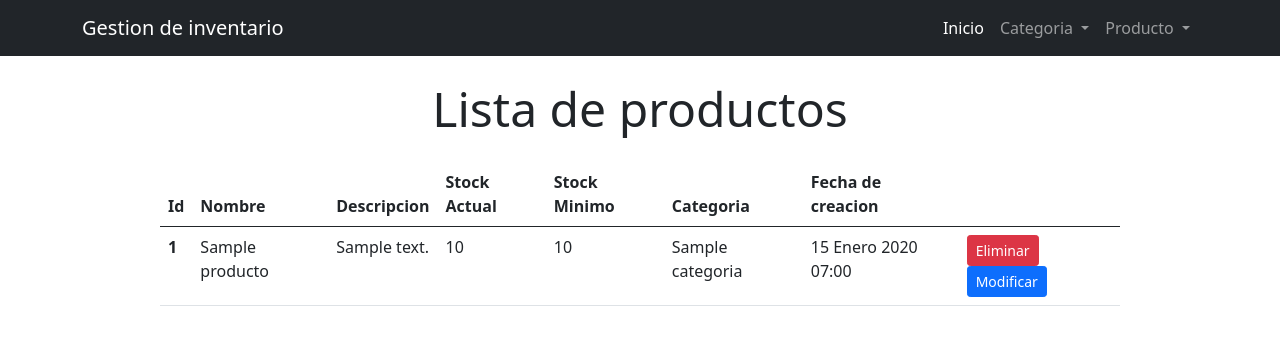
After one commit to juan13335/Project-inventory-management, a Django app: page /producto/listar/ in a window 1280 px wide. The commit adds this page. Shown: the top 345 px of the page. Run offline with Django 5.2, Linux system fonts and the light colour scheme; tables that the repository leaves empty hold one stand-in row (values such as "Sample post"); some libraries are stand-ins or nearby versions.

Commit message:
Se agrega listado de producto

```diff
--- a/GDS/settings.py
+++ b/GDS/settings.py
@@ -110,9 +110,9 @@ AUTH_PASSWORD_VALIDATORS = [
 # Internationalization
 # https://docs.djangoproject.com/en/5.0/topics/i18n/
 
-LANGUAGE_CODE = 'en-us'
+LANGUAGE_CODE = 'es-ar'
 
-TIME_ZONE = 'UTC'
+TIME_ZONE = 'America/Argentina/Cordoba'
 
 USE_I18N = True
 
--- a/productos/models.py
+++ b/productos/models.py
@@ -36,7 +36,3 @@ class Precio(models.Model):
 
     def __str__(self):
         return self.producto.nombre
-
-
-class Venta(models.Model):
-    pass
--- a/productos/templates/base.html
+++ b/productos/templates/base.html
@@ -36,6 +36,7 @@
                   <li><a class="dropdown-item" href="{% url 'crearproducto' %}">Dar de alta</a></li>
                   <li><a class="dropdown-item" href="{% url 'compra' %}">Registrar compra</a></li>
                   <li><a class="dropdown-item" href="#">Registrar venta</a></li>
+                  <li><a class="dropdown-item" href="{% url 'listarproducto' %}">Listar productos</a></li>
                 </ul>
               </li>
             </ul>
--- /dev/null
+++ b/productos/templates/listar_productos.html
@@ -0,0 +1,44 @@
+{% extends 'base.html' %}
+
+{% block content %}
+<main class="conteiner">
+    <h1 class="text-center mt-4 mb-4 display-5">Lista de productos</h1>
+    <div class="table-responsive w-75 mx-auto">
+        <table class="table">
+            <thead>
+              <tr>
+                <th scope="col">Id</th>
+                <th scope="col">Nombre</th>
+                <th scope="col">Descripcion</th>
+                <th scope="col">Stock Actual</th>
+                <th scope="col">Stock Minimo</th>
+                <th scope="col">Categoria</th>
+                <th scope="col">Fecha de creacion</th>
+                <th></th>
+              </tr>
+            </thead>
+            {% for producto in productos %}
+            <tbody>
+              <tr>
+                <th scope="row">{{ producto.id }}</th>
+                <td>{{ producto.nombre }}</td>
+                <td>{{ producto.descripcion }}</td>
+                <td>{{ producto.stock_actual }}</td>
+                <td>{{ producto.stock_minimo }}</td>
+                <td>{{ producto.categoria }}</td>
+                <td>{{ producto.f_creado }}</td>
+                <td>
+                    <a href="{% url 'eliminarproducto' producto.id %}" class="btn btn-danger btn-sm">
+                        Eliminar
+                    </a>
+                    <a href="" class="btn btn-primary btn-sm">
+                        Modificar
+                    </a>
+                </td>
+              </tr>
+            </tbody>
+            {% endfor %}
+          </table>
+    </div>
+</main>
+{% endblock %}
--- a/productos/urls.py
+++ b/productos/urls.py
@@ -6,4 +6,6 @@ urlpatterns = [
     path('producto/registrar', views.crearproducto, name='crearproducto'),
     path('categoria/registrar', views.crearcategoria, name='crearcategoria'),
     path('producto/compra/', views.crearcompra, name='compra'),
+    path('producto/listar/', views.listar_producto, name='listarproducto'),
+    path('producto/listar/eliminado/<int:producto_id>', views.eliminar_producto, name='eliminarproducto')
 ]
--- a/productos/views.py
+++ b/productos/views.py
@@ -1,4 +1,4 @@
-from django.shortcuts import render, redirect
+from django.shortcuts import render, redirect, get_object_or_404
 from .forms import *
 # Create your views here.
 
@@ -56,3 +56,18 @@ def crearcompra(request):
         return render(request, 'c_producto.html', {
             'form': form,
         })
+
+def listar_producto(request):
+    productos = Producto.objects.all()
+    return render(request, 'listar_productos.html', {
+        'productos': productos
+    })
+
+def eliminar_producto(request, producto_id):
+    producto = get_object_or_404(Producto, pk=producto_id)
+    producto.delete()
+    return redirect('listarproducto')
+
+
+def modificar_producto(request, producto_id):
+    pass
```
